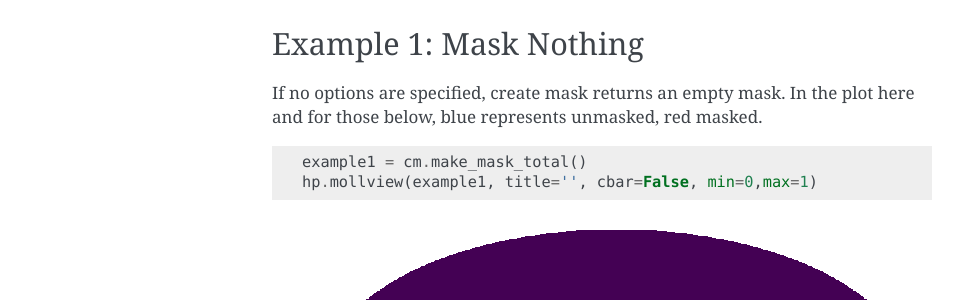
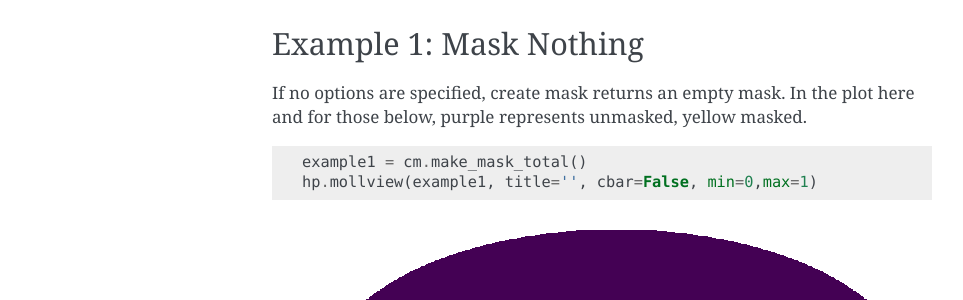
Before and after one commit to bsafdi/NPTFit, a Sphinx documentation site: the page built from docs/Example2_Creating_Masks.rst, in a window 1280 px wide and 900 px high, scrolled down 551 px. Shown: the part 179-479 px from the top of the window, without its empty margins (148-1111 px from the left). Built offline with Sphinx 7.4.7, drawn with Linux system fonts in a browser that asks for light colours; pages that are not in the unit, such as notebooks, are missing from menus.

Commit message:
Example 2 colour description

```diff
--- a/docs/Example2_Creating_Masks.rst
+++ b/docs/Example2_Creating_Masks.rst
@@ -38,7 +38,7 @@ Example 1: Mask Nothing
 -----------------------
 
 If no options are specified, create mask returns an empty mask. In the
-plot here and for those below, blue represents unmasked, red masked.
+plot here and for those below, purple represents unmasked, yellow masked.
 
 .. code:: python
 
```
Also changed, not shown: 2 other files.
